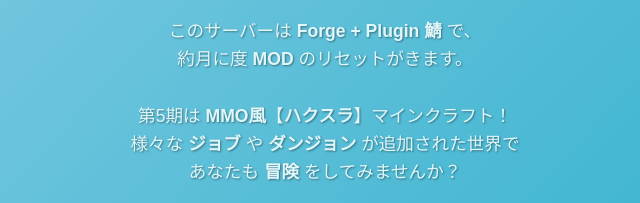
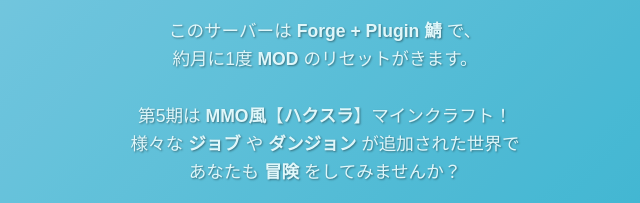
Before and after one commit to mitune05/FP-, a plain HTML site: page index.html in a window 1280 px wide. Shown: the part 227-430 px from the top of the page, 315-955 px from the left. Drawn offline with Linux system fonts and the light colour scheme.

Commit message:
index.html

```diff
--- a/index.html
+++ b/index.html
@@ -17,7 +17,7 @@
     <h1 class="h1-main">FP鯖へようこそ🎉</h1>
     <p>
         このサーバーは <span class="highlight1">Forge + Plugin 鯖</span> で、<br>
-        約月に度 <span class="highlight2">MOD</span> のリセットがきます。<br><br>
+        約月に1度 <span class="highlight2">MOD</span> のリセットがきます。<br><br>
         第5期は <span class="highlight3">MMO風</span>【<span class="highlight4">ハクスラ</span>】マインクラフト！<br>
         様々な <span class="highlight5">ジョブ</span> や <span class="highlight6">ダンジョン</span> が追加された世界で<br>
         あなたも <span class="highlight7">冒険</span> をしてみませんか？<br>
```
